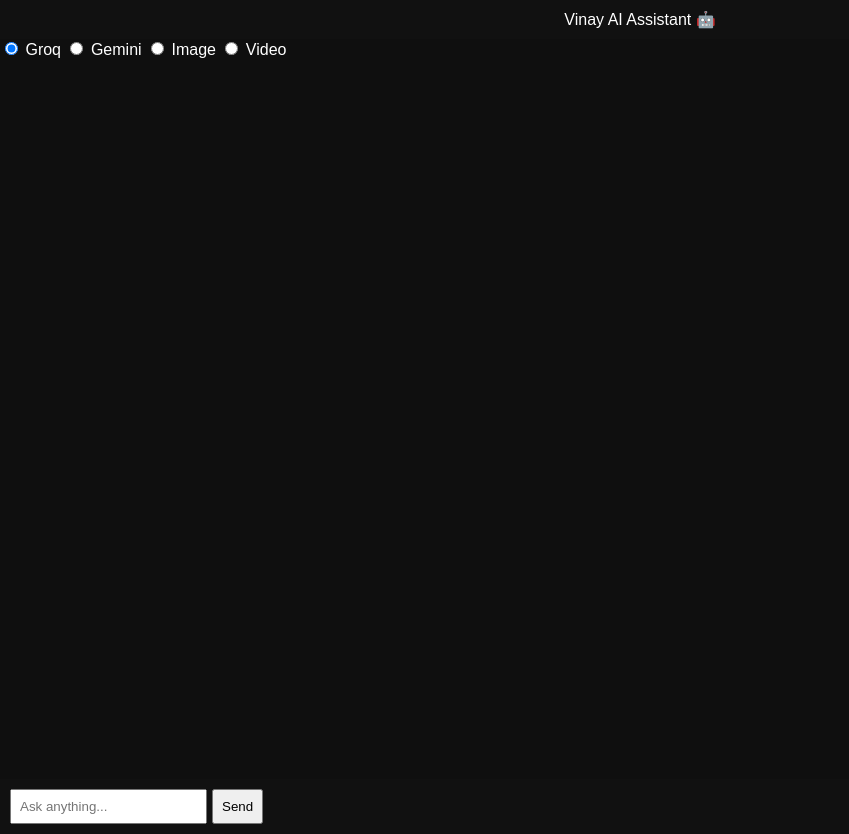
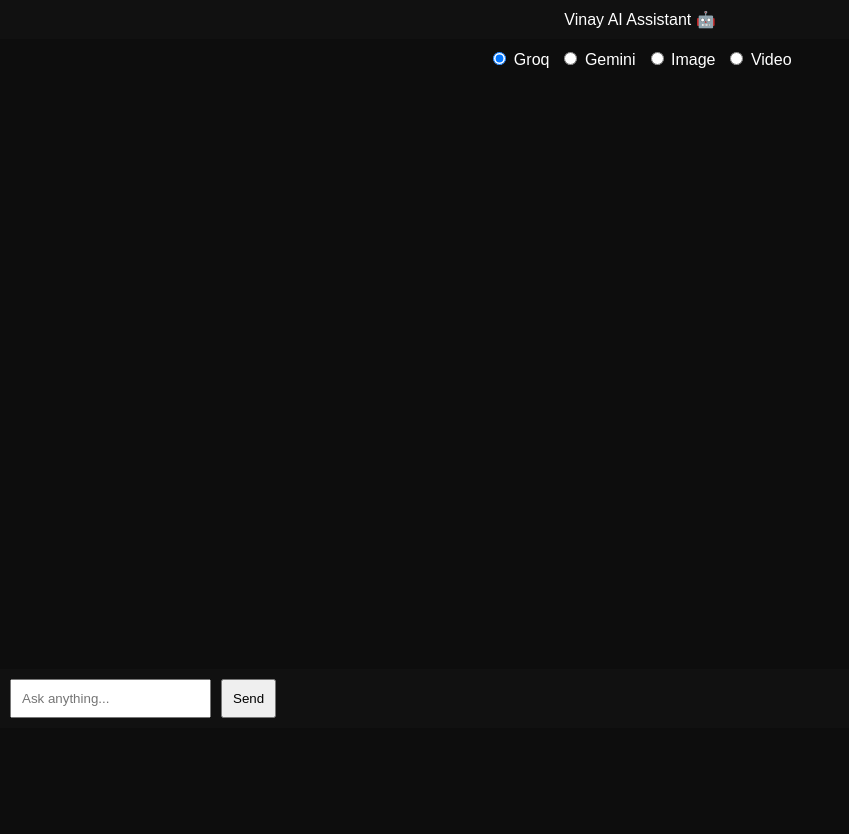
Before and after one commit to Vinay1812007/My-project-My-sucess, a plain HTML site: page index.html in a window 1280 px wide. Shown: the whole page, without its empty margins (0-849 px from the left). After the commit the page ends 800 px from the top, so only its background shows below. Drawn offline with Linux system fonts and the light colour scheme.

Commit message:
style.css

```diff
--- a/style.css
+++ b/style.css
@@ -1,41 +1,43 @@
 body {
   margin: 0;
-  background: #0f0f0f;
+  background: #0d0d0d;
   color: white;
   font-family: Arial;
 }
 
 header {
+  text-align: center;
   padding: 10px;
-  text-align: center;
   background: #111;
 }
 
+#controls {
+  display: flex;
+  gap: 10px;
+  padding: 10px;
+  justify-content: center;
+}
+
 #chat {
-  padding: 20px;
-  height: calc(100vh - 120px);
+  height: 70vh;
   overflow-y: auto;
+  padding: 15px;
 }
 
 .msg {
   margin-bottom: 10px;
 }
 
-.user {
-  color: #4ea1ff;
-}
-
-.bot {
-  color: #7CFC00;
-}
+.user { color: #4ea1ff; }
+.bot { color: #7CFC00; }
 
 footer {
   display: flex;
-  gap: 5px;
+  gap: 10px;
   padding: 10px;
   background: #111;
 }
 
-input, select, button {
-  padding: 8px;
+input, button {
+  padding: 10px;
 }
```
